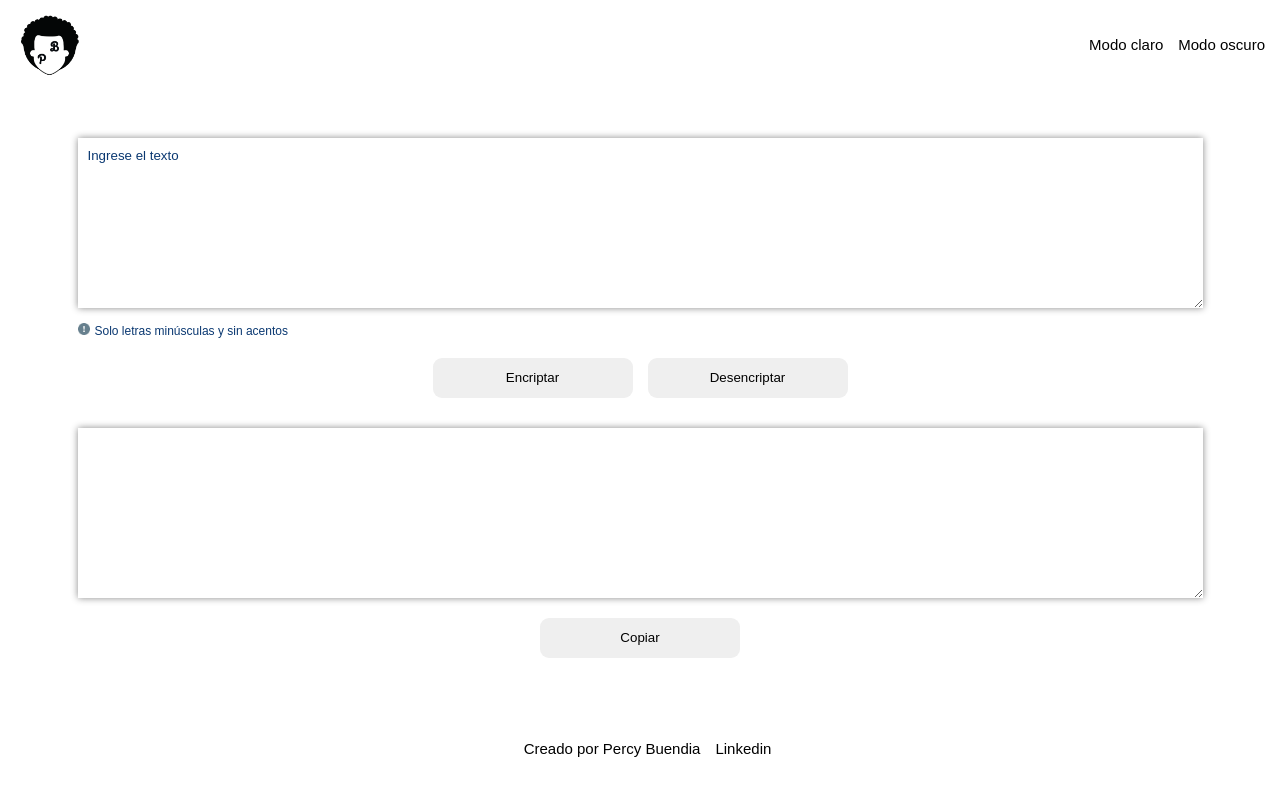
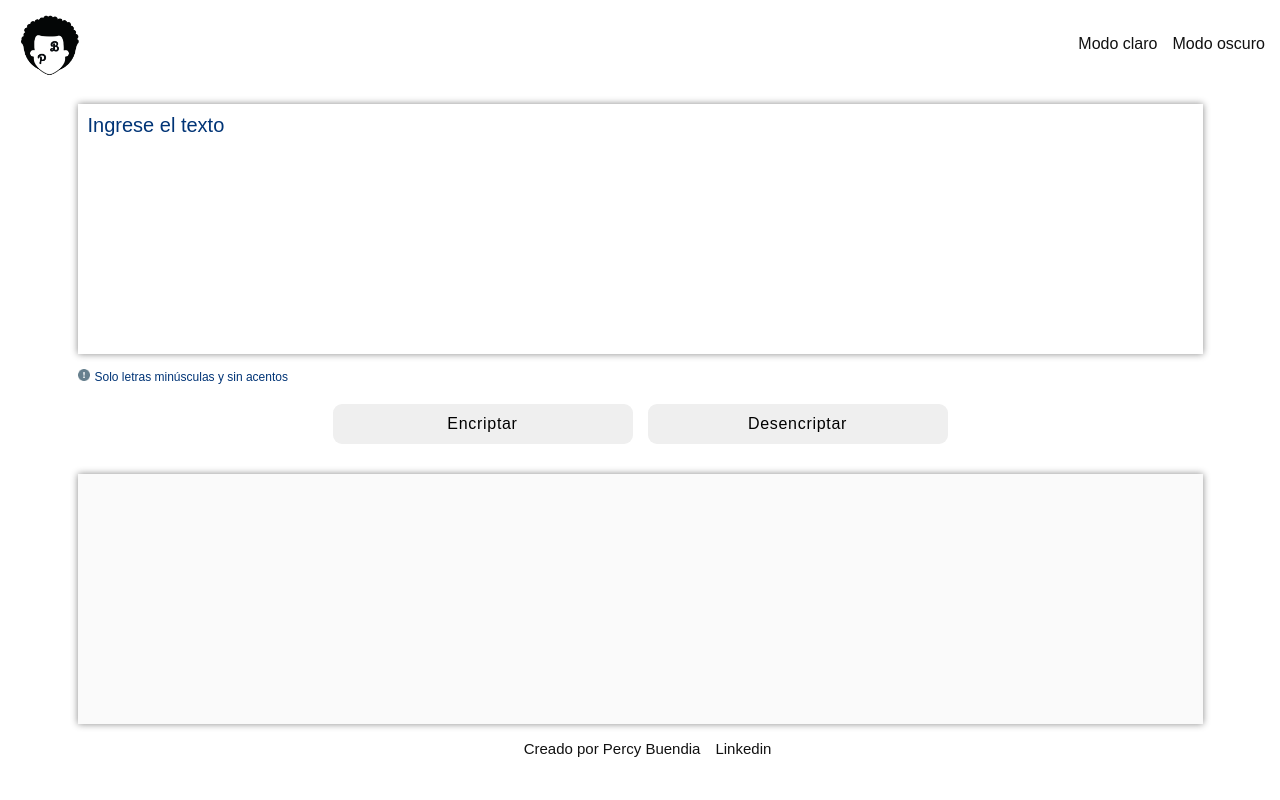
Before and after one commit to Percybuc/Encriptador, a plain HTML site: page index.html in a window 1280 px wide. Drawn offline with Linux system fonts and the light colour scheme.

Commit message:
Agregar variables y display none

```diff
--- a/index.html
+++ b/index.html
@@ -40,7 +40,7 @@
         </section>
 
         <section class="encriptado">
-            <textarea class="mensaje" cols="30"  rows="10"></textarea>
+            <textarea class="mensaje" cols="30"  rows="10" disabled></textarea>
             <div class="copiar-msj">
                 <button onclick="copiarTexto()" class="boton btn-copiar">Copiar</button>
             </div>
--- a/script.js
+++ b/script.js
@@ -1,6 +1,7 @@
 const textarea = document.querySelector(".textarea");
 const mensaje = document.querySelector(".mensaje");
 const indicacion = document.querySelector(".indicaciones-texto");
+const boton = document.querySelector(".copiar-msj");
 
 
 function btnEncriptar () {
@@ -14,6 +15,7 @@ function btnEncriptar () {
     textarea.value = "";
     mensaje.style.backgroundImage = "none";
     indicacion.value = indicacion.style.color = "#0A3871";
+    boton = boton.style ="display:flex";
     }
 }
 
--- a/style.css
+++ b/style.css
@@ -1,3 +1,8 @@
+:root {
+    --primary-color: #003476;
+    --color-letra: #111111;
+}
+
 * {
     margin: 0;
     padding: 0;
@@ -31,7 +36,7 @@ body {
 
 .header-nav {
     margin-right: 15px;
-    color: black;
+    color: var(--color-letra);
 }
 
 .header-nav__list {
@@ -40,12 +45,12 @@ body {
 
 .header-nav__ul {
     margin-left: 15px;
-    font-size: 1.5rem;
+    font-size: 1.6rem;
 }
 
 .header-nav__ul a {
     text-decoration: none;
-    color: black;
+    color: var(--color-letra);
 }
 
 /* ----------------------------------MAIN---------------------------------- */
@@ -71,12 +76,14 @@ body {
     margin: 0 auto;
     padding: 10px;
     border: none;
+    font-size: 2rem;
     font-family: "DM sans", sans-serif;
-    color: #0A3871;
+    color: var(--primary-color);
     box-shadow: 0 0 7px 0 #0007;
+    resize: none;
 }
 
-::placeholder {color: #0A3871;}
+::placeholder {color: var(--primary-color);}
     .textarea:focus, .mensaje:focus {
         outline: none;
     }
@@ -88,7 +95,7 @@ body {
     margin-top: 15px;
     margin: 0 auto;
     margin-top: 15px;
-    color: #0A3871;
+    color: var(--primary-color);
 }
 
 .indicaciones-texto span {
@@ -109,15 +116,21 @@ body {
 }
 
 .boton {
-    width: 200px;
+    width: 300px;
     height: 40px;
     margin-top: 20px;
+    font-size: 1.6rem;
+    letter-spacing: 0.7px;
     border-radius: 9px;
     border: none;
     cursor: pointer;
 }
 .boton:hover {
     box-shadow: 0 0 7px 0 #0007;
+}
+
+.copiar-msj {
+    display: none;
 }
 
 
@@ -132,7 +145,7 @@ body {
 
 .footer-text {
     text-decoration: none;
-    color: black;
+    color: var(--color-letra);
     margin-left: 15px;
     font-size: 1.5rem;
 }
```
